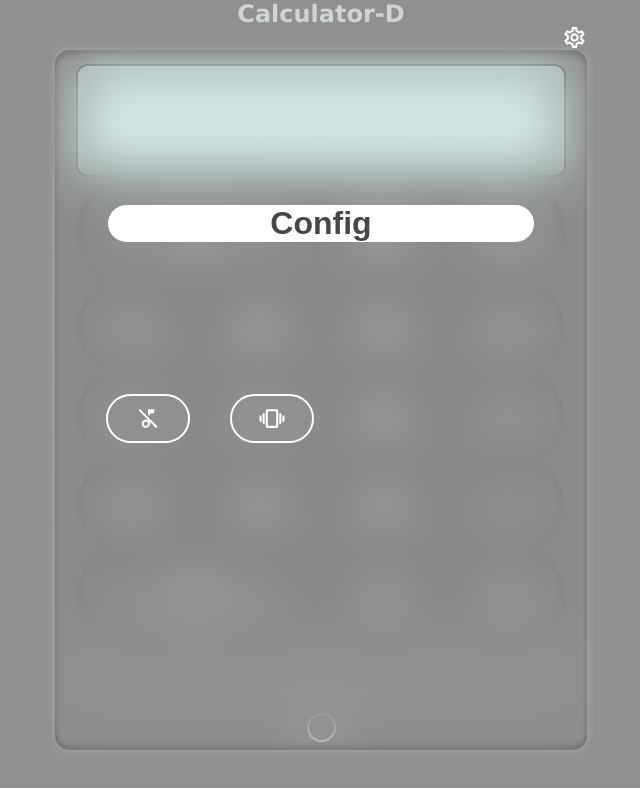
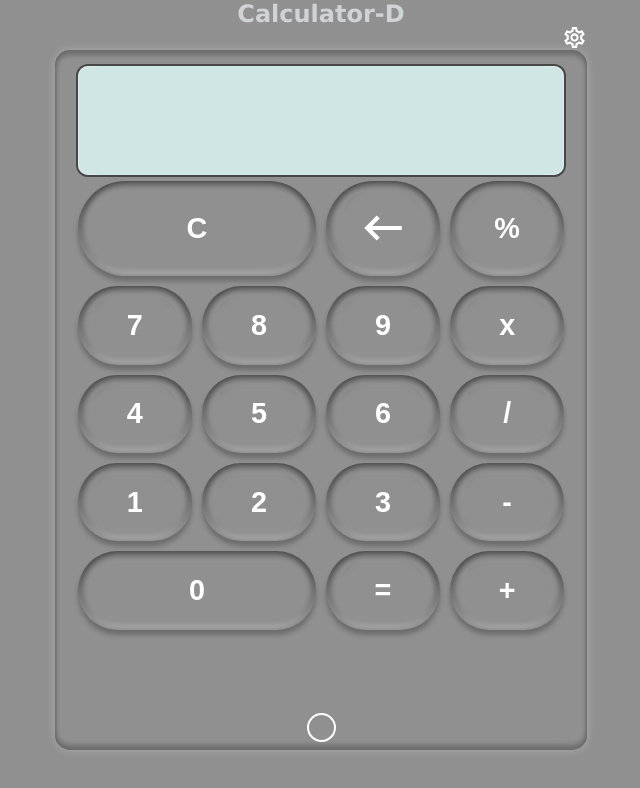
Before and after one commit to Paulino8099/calculator, a plain HTML site: page index.html in a window 1280 px wide. Shown: the whole page, without its empty margins (319-959 px from the left). Drawn offline with Linux system fonts and the light colour scheme.

Commit message:
Versión 1.7

```diff
--- a/CSS/style.scss
+++ b/CSS/style.scss
@@ -79,41 +79,54 @@ body {
 			// setting
 			.setting-container {
 				position: absolute;
-				width: 100%;
-				height: 100%;
+				width: 0%;
+				height: 0%;
 				backdrop-filter: blur(25px);
 				top: 0;
 				right: 0;
 				z-index: 200;
 				border-radius: 15px;
 				transition: .5s ease;
+				overflow: hidden;
 
 				display: grid;
 				&.active {
 					width: 100%;
 					height: 100%;
+					.title-setting {
+						width: 80%;
+						font-size: calc(1em * 2vw);
+					}
+					.setting-content {
+						svg {
+							width: 60px;
+							height: 25px;
+						}
+					}
 				}
 				// title
 				.title-setting {
 					background: #fff;
-					width: 80%;
+					width: 0%;
 					place-self: center;
 					text-align: center;
 					border-radius: 50px;
 					color: var(--color_darkBlack);
+					transition: .5s;
 				}
 				// content
 				.setting-content {
 					justify-self: center;
 					width: 80%;
 					height: 100%;
+					transition: .5s;
 
 					display: grid;
 					grid-template-columns: repeat(6, auto);
 					svg {
 						cursor: pointer;
-						width: 60px;
-						height: 25px;
+						width: 0;
+						height: 0;
 						border-radius: 50px;
 						fill: #fff;
 						padding: 10px;
@@ -130,7 +143,7 @@ body {
 							box-shadow: none;
 						}
 						&.active {
-						outline: none;
+							outline: none;
 							fill: #404040;
 							background: #fff;
 							border: #404040;
@@ -139,10 +152,12 @@ body {
 					.btn-mute {
 						grid-column: 1/2;
 						grid-row: 1/2;
+						transition: .5s;
 					}
 					.btn-vibration {
 						grid-column: 2/3;
 						grid-row: 1/2;
+						transition: .5s;
 					}
 				}
 			}
```
Also changed, not shown: CSS/style.css, 1 other file.
